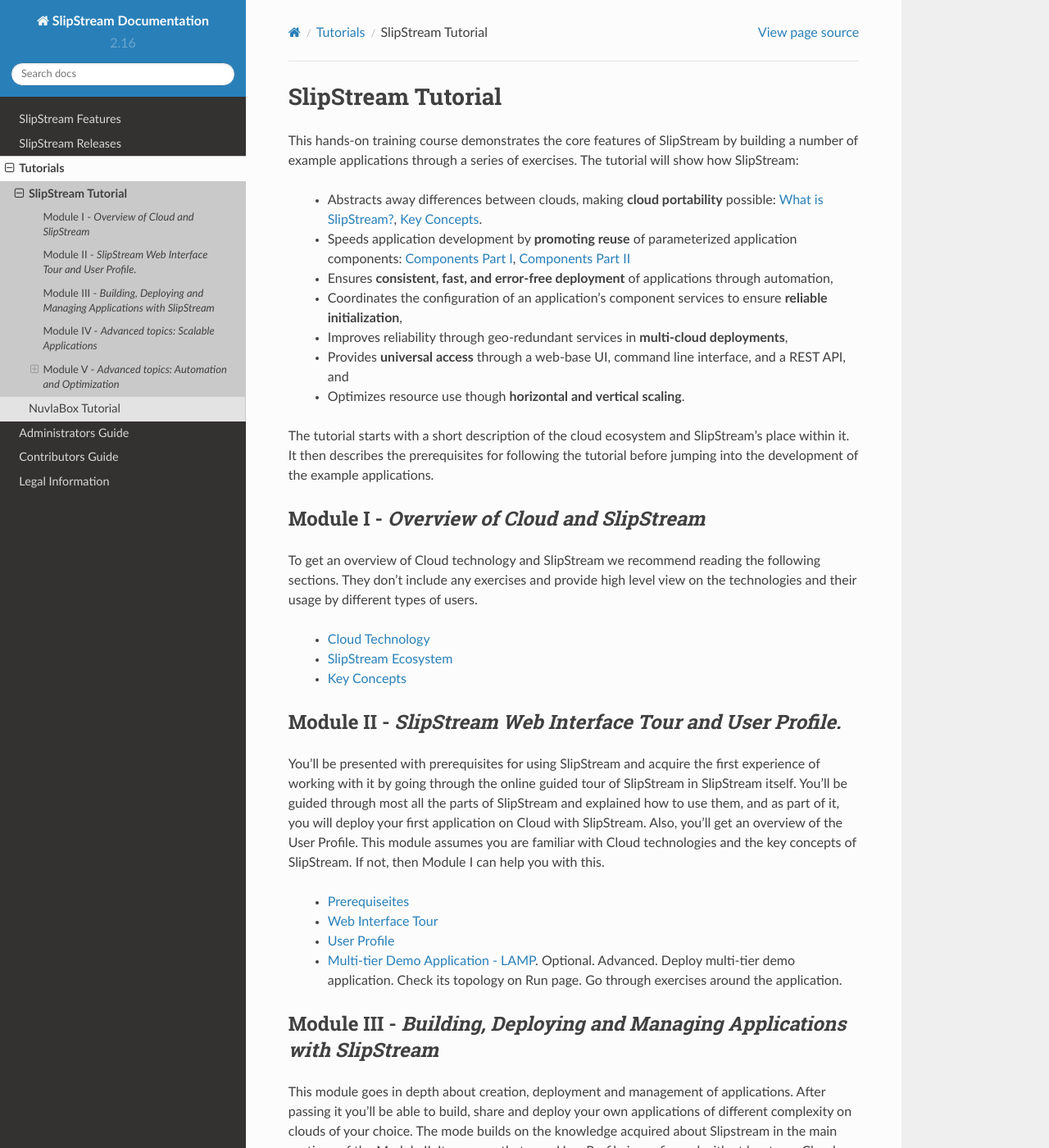
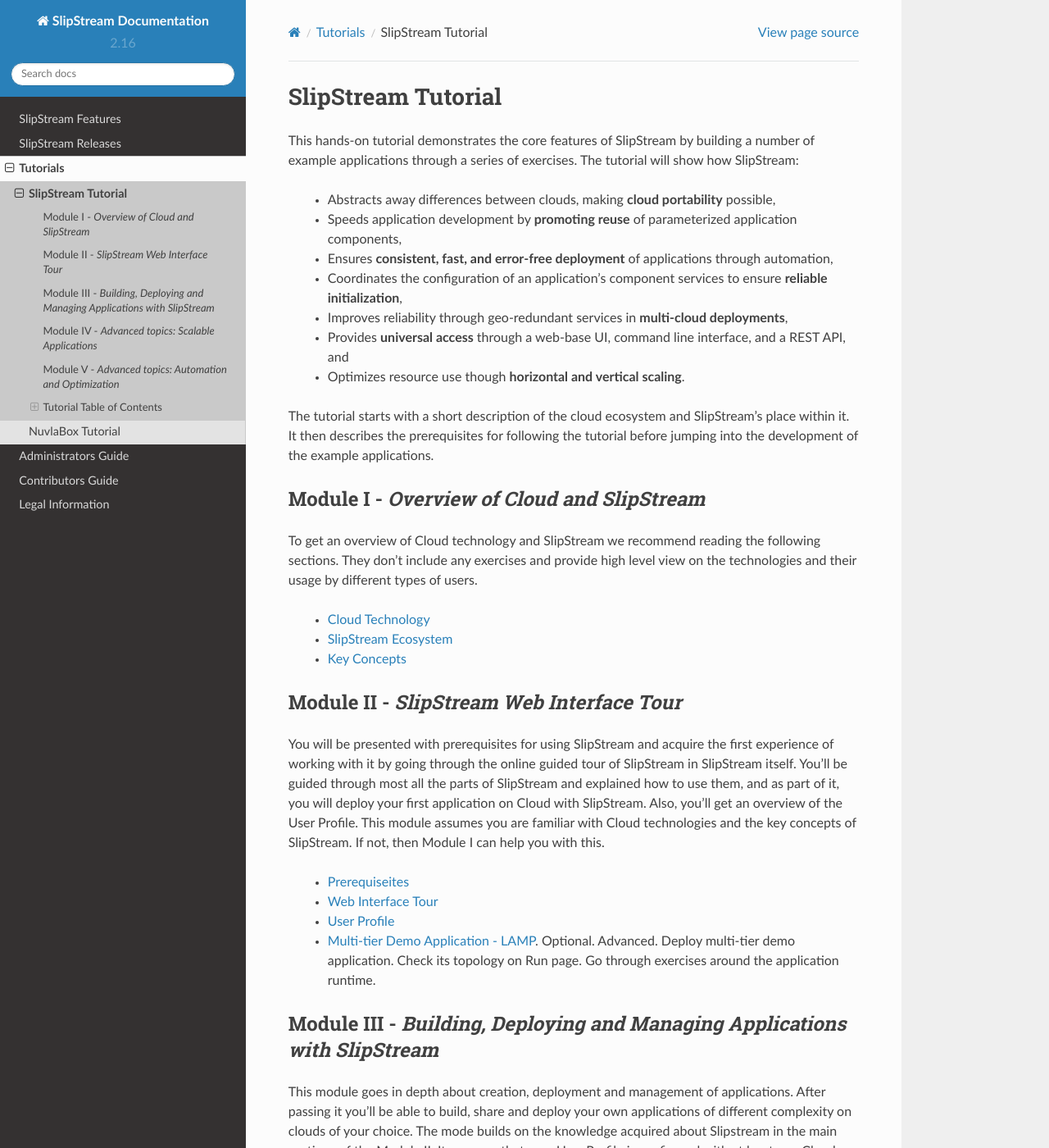
Before and after one commit to slipstream/SlipStreamDocumentation, a Sphinx documentation site: the page built from docs/tutorials/ss/index.rst, in a window 1280 px wide and 1400 px high. Shown: the whole window at 82% size. Built offline with Sphinx 7.4.7 and the Read the Docs theme 2.0.0, drawn with Linux system fonts in a browser that asks for light colours; some of the changed text lies outside the part shown.

Commit message:
minor: extraction of generic links

```diff
--- /dev/null
+++ b/docs/tutorials/global.rst
@@ -0,0 +1,4 @@
+.. _Nuvla: http://nuv.la
+.. _SixSq: http://sixsq.com
+.. _SlipStream: http://sixsq.com/products/slipstream
+.. _NuvlaBox: http://sixsq.com/products/nuvlabox
--- a/docs/tutorials/ss/index.rst
+++ b/docs/tutorials/ss/index.rst
@@ -2,16 +2,14 @@
 SlipStream Tutorial
 ===================
 
-This hands-on training course demonstrates the core features of SlipStream by
+This hands-on tutorial demonstrates the core features of SlipStream by
 building a number of example applications through a series of exercises.  The
 tutorial will show how SlipStream:
 
  - Abstracts away differences between clouds, making **cloud portability**
-   possible: `What is SlipStream? <slipstream-defined.html>`_, `Key Concepts
-   <key-concepts.html>`_.
+   possible,
  - Speeds application development by **promoting reuse** of parameterized
-   application components: `Components Part I <components-1.html>`_,
-   `Components Part II <components-2.html>`_
+   application components,
  - Ensures **consistent, fast, and error-free deployment** of
    applications through automation,
  - Coordinates the configuration of an application's component
@@ -42,10 +40,10 @@
  - `SlipStream Ecosystem <slipstream-ecosystem.html>`_
  - `Key Concepts <key-concepts.html>`_
 
-Module II - `SlipStream Web Interface Tour and User Profile.`
--------------------------------------------------------------
+Module II - `SlipStream Web Interface Tour`
+-------------------------------------------
 
-You'll be presented with prerequisites for using SlipStream and acquire the
+You will be presented with prerequisites for using SlipStream and acquire the
 first experience of working with it by going through the online guided tour of
 SlipStream in SlipStream itself.  You'll be guided through most all the parts
 of SlipStream and explained how to use them, and as part of it, you will deploy
@@ -59,7 +57,7 @@
  - `User Profile <user-profile.html>`_
  - `Multi-tier Demo Application - LAMP <lamp-demo.html>`_. Optional. Advanced.
    Deploy multi-tier demo application. Check its topology on Run page. Go
-   through exercises around the application.
+   through exercises around the application runtime.
 
 Module III - `Building, Deploying and Managing Applications with SlipStream`
 ----------------------------------------------------------------------------
@@ -79,7 +77,7 @@
  - `Applications <applications.html>`_
  - `Faster Deployments (Build image) <faster-deployment.html>`_.  Optional.
    Advanced.  Building your own images to speedup application deployment
-   process.
+   process.  Part of Module V.
 
 Module IV - `Advanced topics: Scalable Applications`
 ----------------------------------------------------
@@ -119,6 +117,9 @@
    SlipStream supports a wide range of different operating systems,
    including Windows.
 
+Tutorial Table of Contents
+--------------------------
+
 .. toctree::
    :maxdepth: 2
 
--- a/docs/tutorials/ss/slipstream-defined.rst
+++ b/docs/tutorials/ss/slipstream-defined.rst
@@ -18,6 +18,4 @@
 SlipStream.
 
 
-.. _Nuvla: http://nuv.la
-
-.. _SixSq: http://sixsq.com
+.. include:: ../global.rst
```
Also changed, not shown: docs/tutorials/index.rst (+6 -4 lines), docs/tutorials/ss/cloud-technology.rst (line endings or trailing spaces), docs/tutorials/ss/components-2.rst (line endings or trailing spaces).
